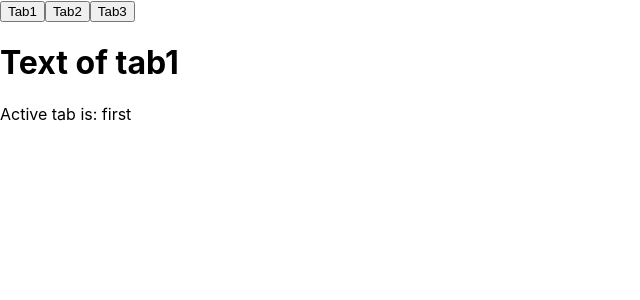
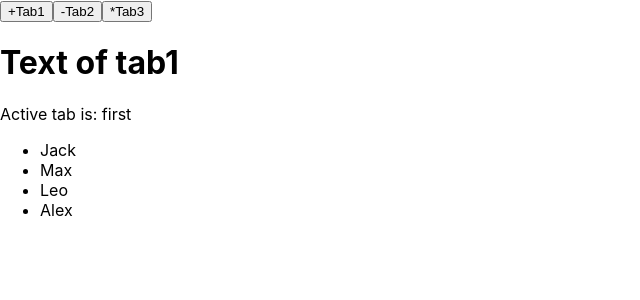
Before and after one commit to RoGueFroM/React-shenanigans, a React (Create React App) app: page / in a window 1280 px wide. Shown: the top 300 px of the page, without its empty margins (0-640 px from the left). Built offline with nearby package versions, Linux system fonts and the light colour scheme.

Commit message:
List and keys usage, rendering using configuration list TABS_BTN

```diff
--- a/src/Conditional rendering/Conditional rendering.js
+++ b/src/Conditional rendering/Conditional rendering.js
@@ -12,6 +12,25 @@ const Tab3 = () => (
 	<h1>Text of tab3</h1>
 )
 
+const people = ["Jack", "Max", "Leo", "Alex"];
+
+const TABS_BTN = [
+	{
+		dataName: 1,
+		title: "Tab1",
+		icon: "+"
+	},
+	{
+		dataName: 2,
+		title: "Tab2",
+		icon: "-"
+	},
+	{
+		dataName: 3,
+		title: "Tab3",
+		icon: "*"
+	},
+];
 
 class App extends Component {
 	state = {
@@ -28,15 +47,22 @@ class App extends Component {
 		const { activeTab } = this.state;
 		return (
 		<Fragment>
-			<button data-name={1} onClick={this.handleTab}>Tab1</button>
-			<button data-name={2} onClick={this.handleTab}>Tab2</button>
-			<button data-name={3} onClick={this.handleTab}>Tab3</button>
+			{TABS_BTN.map( ({dataName, title, icon}) => (
+				<button
+				key={`${dataName}-${title}`}
+				data-name={dataName}
+				onClick={this.handleTab}
+				>{icon}{title}</button>
+			))}
 			{activeTab === 1 && <Tab1/>}
 			{activeTab === 2 && <Tab2/>}
 			{activeTab === 3 && <Tab3/>}
 			<div>
 				Active tab is: {activeTab === 1 ? "first" : activeTab === 2 ? "second" : "third"}
 			</div>
+			<ul>
+				{people.map( (person, index) => ( <li key={index}>{person}</li> ) )}
+			</ul>
 		</Fragment>
 		);
 	}
```
